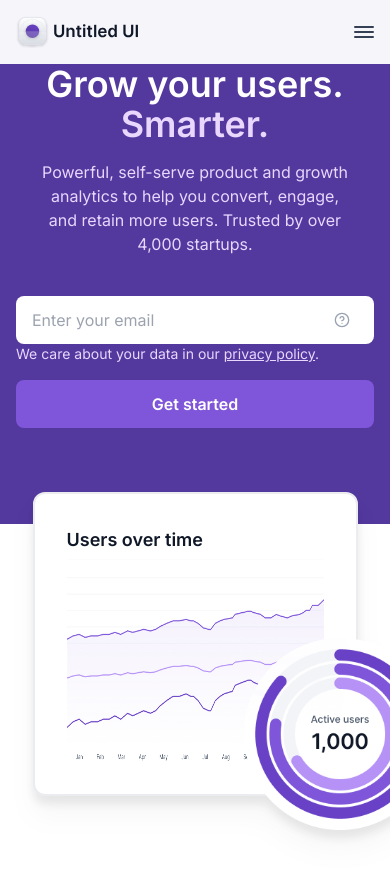
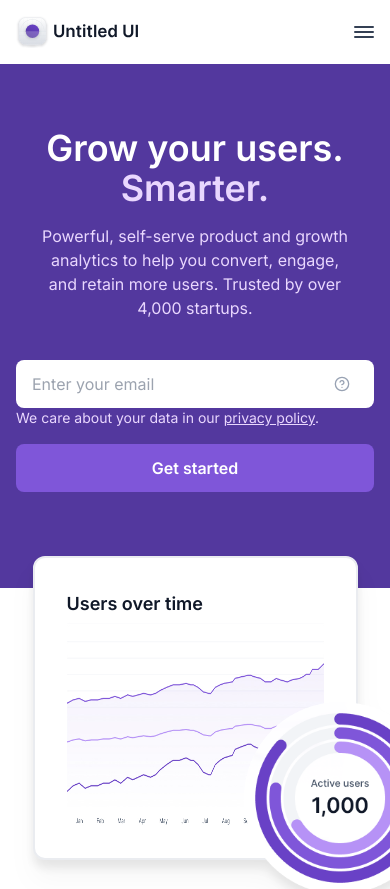
Before and after one commit to Andresarl16/Avila-Tek-Frontend-Skills-Test, a Next.js app: page / in a window 390 px wide. Shown: the top 889 px of the page. Built offline with nearby package versions, Linux system fonts and the light colour scheme.

Commit message:
feat(Responsive): Add Responsive to input and Header margin-top on mobile

```diff
--- a/src/models/InputModel.ts
+++ b/src/models/InputModel.ts
@@ -1,4 +1,5 @@
 export interface Input {
   placeholder: string;
   tooltip: string;
+  className?: string;
 }
--- a/src/ui/components/Input.tsx
+++ b/src/ui/components/Input.tsx
@@ -3,9 +3,11 @@ import { Input } from "@/models/InputModel";
 import QuestionMarkIcon from "../icons/QuestionMarkIcon";
 import Tooltip from "./Tooltip";
 
-export default function Input({ placeholder, tooltip }: Input) {
+export default function Input({ placeholder, tooltip, className }: Input) {
   return (
-    <div className="flex justify-between items-center px-4 py-3 space-x-2 rounded-lg bg-bg-primary">
+    <div
+      className={`flex justify-between items-center px-4 py-3 space-x-2 rounded-lg bg-bg-primary ${className}`}
+    >
       <input
         className="w-full text-text-placeholder outline-none"
         placeholder={placeholder}
--- a/src/ui/components/sections/header.tsx
+++ b/src/ui/components/sections/header.tsx
@@ -4,10 +4,10 @@ import Input from "@/ui/components/Input";
 
 export default function Header() {
   return (
-    <header className="grid col-span-12 grid-cols-12 mt-0 sm:mt-24 mb-24 sm:mb-28 lg:mb-32">
+    <header className="grid col-span-12 grid-cols-12 mt-16 sm:mt-24 mb-24 sm:mb-28 lg:mb-32">
       <div className="grid sm:col-start-2 col-span-12 sm:col-span-10 grid-cols-12 px-4 md:px-0 bg-bg-brand-section sm:rounded-2xl">
-        <div className="sm:col-start-3 col-span-12 sm:col-span-8 pt-16 sm:pt-24 pb-24 sm:pb-48">
-          <h1 className="text-4xl md:text-5xl lg:text-7xl text-text-brand-primary text-center font-semibold">
+        <div className="flex flex-col items-center sm:col-start-3 col-span-12 sm:col-span-8 pt-16 sm:pt-24 pb-24 sm:pb-48">
+          <h1 className="text-4xl md:text-5xl lg:text-6xl xl:text-7xl text-text-brand-primary text-center font-semibold">
             Grow your users. <br />
             <span className="text-text-brand-secondary">Smarter.</span>
           </h1>
@@ -16,13 +16,17 @@ export default function Header() {
             convert, engage, and retain more users. Trusted by over 4,000
             startups.
           </p>
-          <form action="" className="sm:flex justify-center sm:space-x-4">
-            <div>
+          <form
+            action=""
+            className="w-full md:w-3/4 lg:w-full lg:flex justify-center lg:space-x-4"
+          >
+            <div className="w-auto">
               <Input
                 placeholder="Enter your email"
                 tooltip="Enter your email"
+                className="w-full lg:max-w-96"
               ></Input>
-              <p className="mb-4 sm:mb-0 text-sm text-text-brand-tertiary">
+              <p className="mb-4 lg:mb-0 text-sm text-text-brand-tertiary">
                 We care about your data in our{" "}
                 <u className="cursor-pointer">privacy policy</u>.
               </p>
@@ -31,7 +35,7 @@ export default function Header() {
               text="Get started"
               type="primary"
               redirectTo=""
-              styles="h-fit w-full sm:w-auto"
+              styles="h-fit w-full lg:w-auto"
             ></Button>
           </form>
         </div>
```
